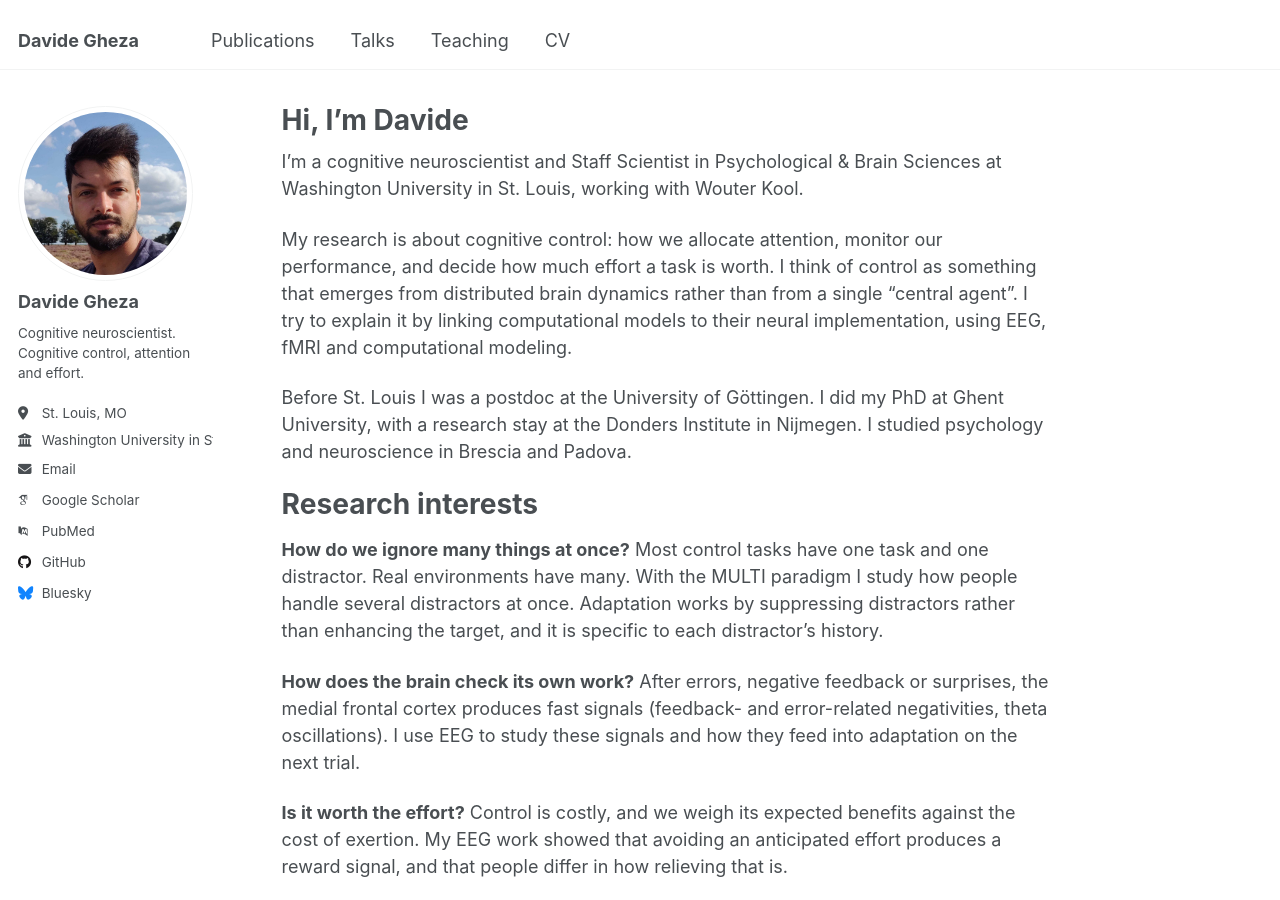
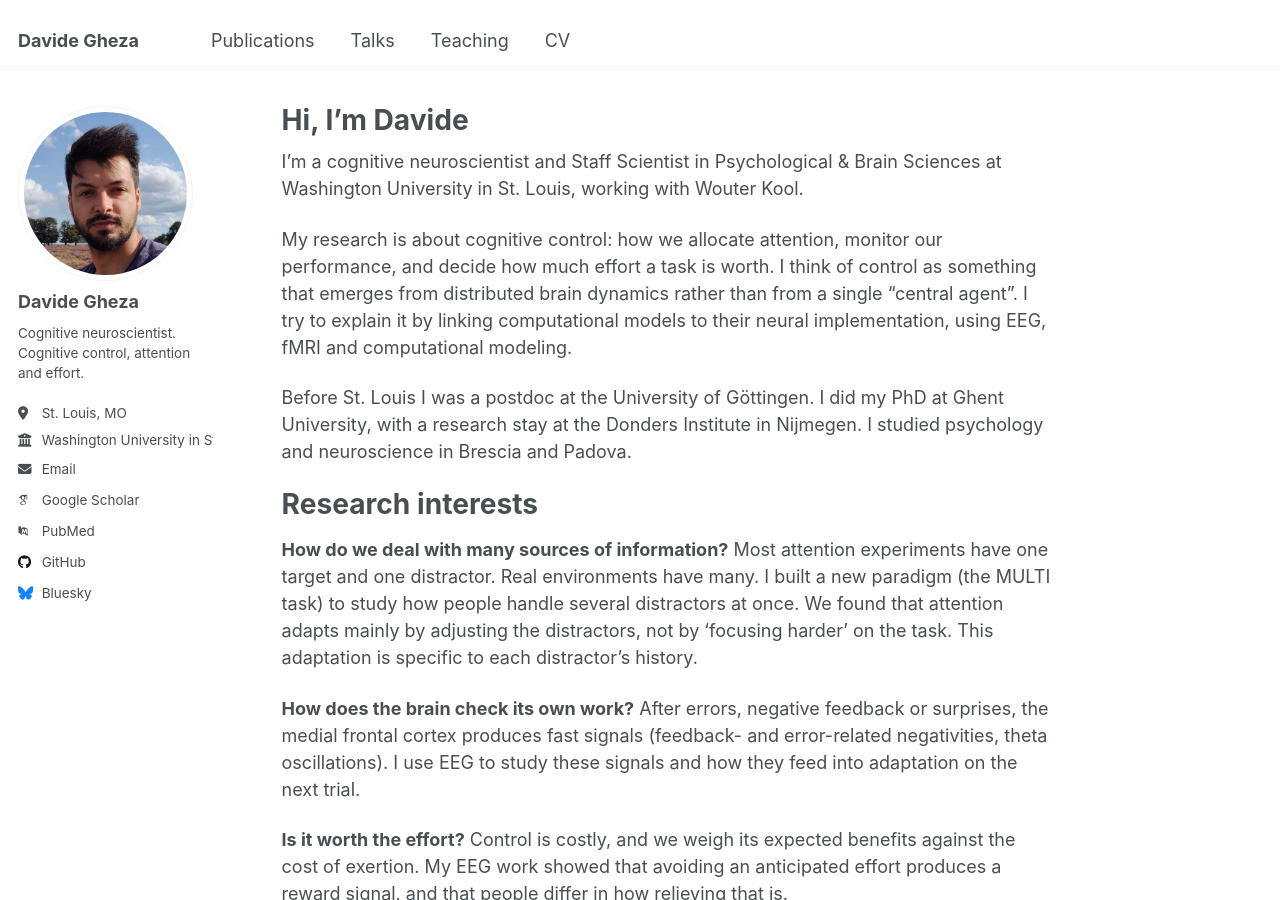
Before and after one commit to DavideGheza/DavideGheza.github.io, a Jekyll site: the page built from _pages/about.md, in a window 1280 px wide and 900 px high. Built offline with Jekyll 4.4.1, drawn with Linux system fonts in a browser that asks for light colours; some web fonts are replaced.

Commit message:
about.md edits

```diff
--- a/_pages/about.md
+++ b/_pages/about.md
@@ -16,8 +16,8 @@ Before St. Louis I was a postdoc at the University of Göttingen. I did my PhD a
 Research interests
 ======
 
-**How do we ignore many things at once?**
-Most control tasks have one task and one distractor. Real environments have many. With the MULTI paradigm I study how people handle several distractors at once. Adaptation works by suppressing distractors rather than enhancing the target, and it is specific to each distractor's history.
+**How do we deal with many sources of information?**
+Most attention experiments have one target and one distractor. Real environments have many. I built a new paradigm (the MULTI task) to study how people handle several distractors at once. We found that attention adapts mainly by adjusting the distractors, not by 'focusing harder' on the task. This adaptation is specific to each distractor's history.
 
 **How does the brain check its own work?**
 After errors, negative feedback or surprises, the medial frontal cortex produces fast signals (feedback- and error-related negativities, theta oscillations). I use EEG to study these signals and how they feed into adaptation on the next trial.
```
Also changed, not shown: 1 other file.
